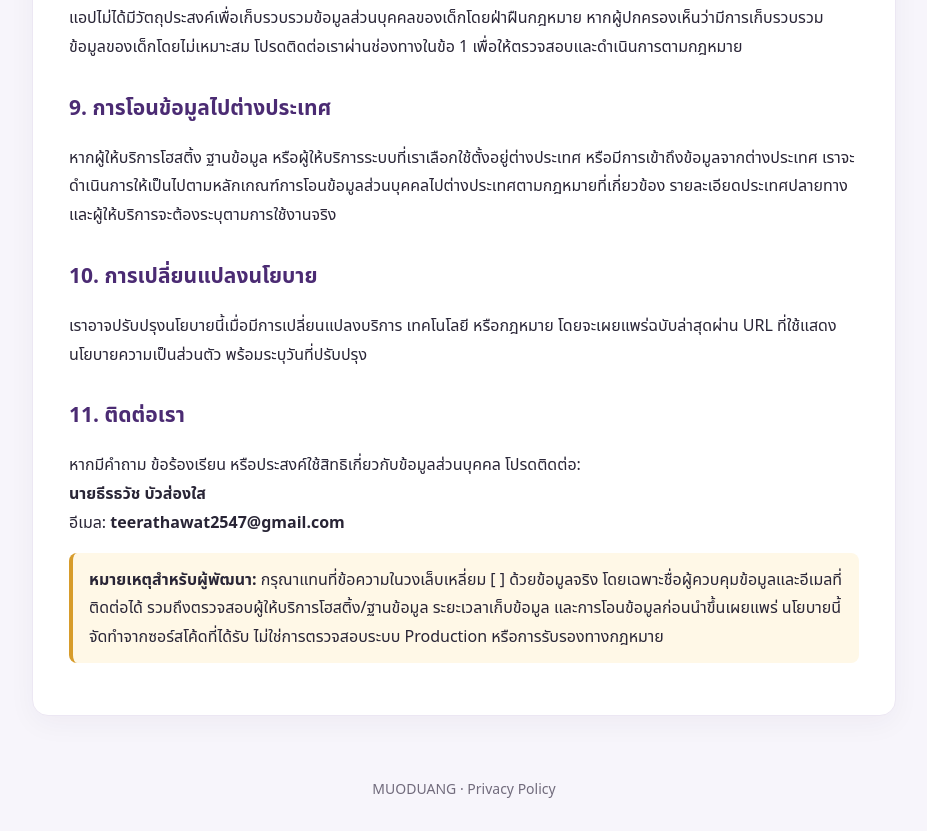
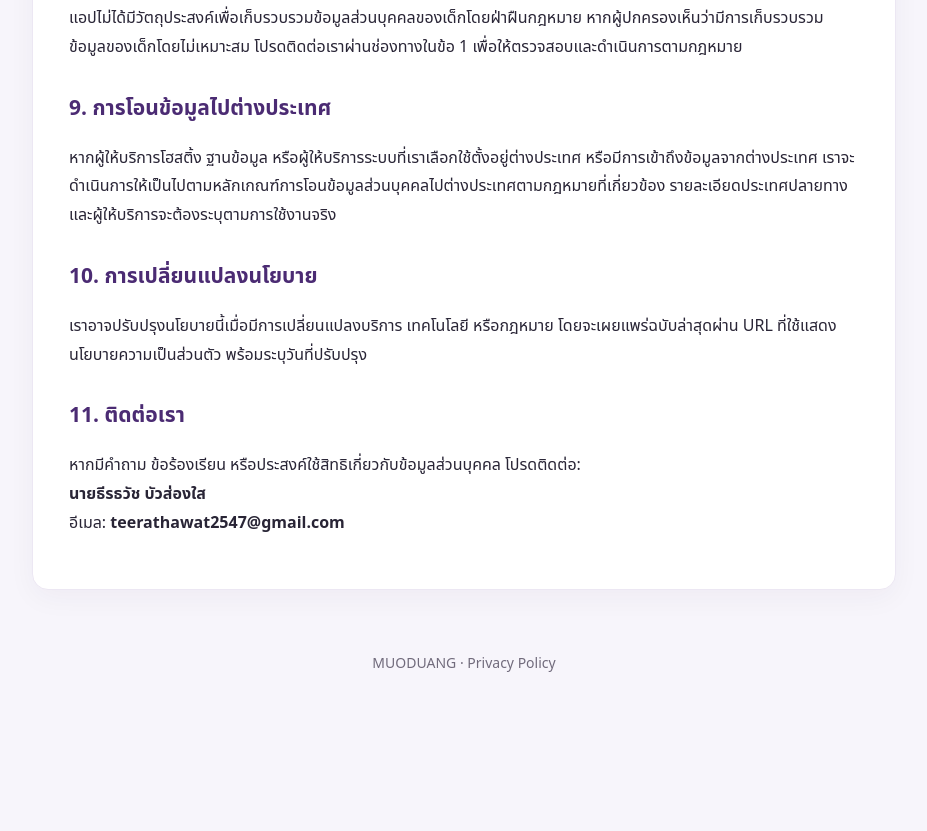
Before and after one commit to SFtraktorFS/privacy-policy, a plain HTML site: page privacy_policy.html in a window 1280 px wide. Shown: the part 1962-2793 px from the top of the page, without its empty margins (176-1103 px from the left). After the commit the page ends 2667 px from the top, so only its background shows below. Drawn offline with Linux system fonts and the light colour scheme.

Commit message:
Update privacy policy by removing developer notice
Removed developer notice from privacy policy.

```diff
--- a/privacy_policy.html
+++ b/privacy_policy.html
@@ -73,7 +73,6 @@ footer{text-align:center;color:#716b7c;padding:0 18px 30px;font-size:14px}
 <strong>นายธีรธวัช บัวส่องใส</strong><br>
 อีเมล: <strong>teerathawat2547@gmail.com</strong></p>
 
-<p class="notice"><strong>หมายเหตุสำหรับผู้พัฒนา:</strong> กรุณาแทนที่ข้อความในวงเล็บเหลี่ยม [ ] ด้วยข้อมูลจริง โดยเฉพาะชื่อผู้ควบคุมข้อมูลและอีเมลที่ติดต่อได้ รวมถึงตรวจสอบผู้ให้บริการโฮสติ้ง/ฐานข้อมูล ระยะเวลาเก็บข้อมูล และการโอนข้อมูลก่อนนำขึ้นเผยแพร่ นโยบายนี้จัดทำจากซอร์สโค้ดที่ได้รับ ไม่ใช่การตรวจสอบระบบ Production หรือการรับรองทางกฎหมาย</p>
 </article></main>
 <footer>MUODUANG · Privacy Policy</footer>
 </body></html>
```
